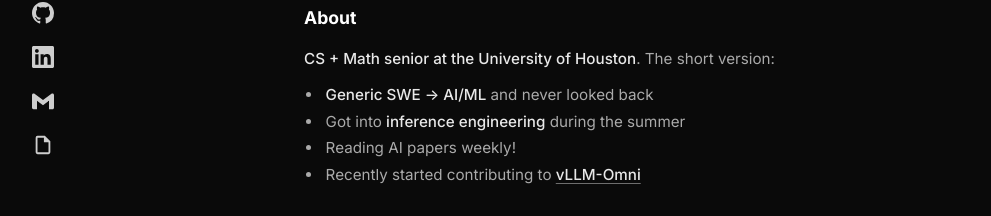
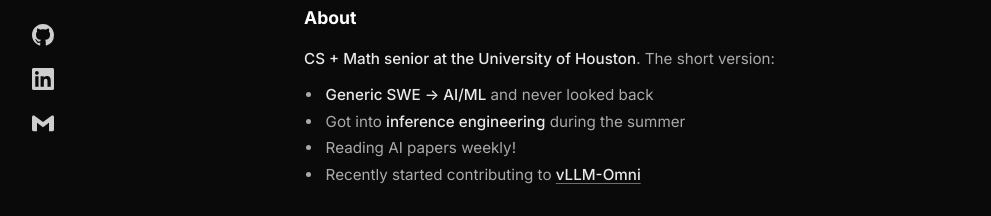
Before and after one commit to armaanamatya/portfolio-site, a React (Vite) app: page / in a window 1280 px wide. Shown: the part 321-537 px from the top of the page, without its empty margins (8-999 px from the left). Built offline with nearby package versions, Linux system fonts and the light colour scheme.

Commit message:
Remove remaining Autonomize bullets and the resume from the site

```diff
--- a/src/App.tsx
+++ b/src/App.tsx
@@ -1,15 +1,12 @@
-import { useState } from 'react'
 import './App.css'
 import ExperienceCard from './components/ExperienceCard'
 import Education from './components/Education'
 import Skills from './components/Skills'
 import ProjectSlider from './components/ProjectSlider'
-import ResumeViewer from './components/ResumeViewer'
 import { useScrollReveal } from './hooks/useScrollReveal'
 import { revealDelayStyle } from './utils/reveal'
 
 function App() {
-  const [resumeViewerOpen, setResumeViewerOpen] = useState(false)
   useScrollReveal()
 
   return (
@@ -79,10 +76,7 @@
             company="Autonomize AI"
             location="Austin, TX"
             period="May 2026 - Aug 2026"
-            description={[
-              "Integrated a model router into the platform to send pages to smaller, cheaper OCR models",
-              "Shipped a RAG chatbot over 1,000+ policy docs, saving 20+ hours/week at 90%+ accuracy and 2s per question"
-            ]}
+            description={[]}
             techStack={['PyTorch', 'vLLM', 'AWQ', 'GRPO', 'RAG']}
             logoUrl="/logos/autonomizeai_logo.jpg"
             companyUrl="https://autonomize.ai"
@@ -238,24 +232,9 @@
               </svg>
             </a>
           </li>
-          <li className="sidebar-item">
-            <button
-              type="button"
-              className="sidebar-link"
-              title="View Resume"
-              onClick={() => setResumeViewerOpen(true)}
-              data-reveal="sidebar"
-              style={revealDelayStyle(190)}
-            >
-              <svg width="20" height="20" viewBox="0 0 24 24" fill="currentColor" aria-hidden>
-                <path d="M14,2H6A2,2 0 0,0 4,4V20A2,2 0 0,0 6,22H18A2,2 0 0,0 20,20V8L14,2M18,20H6V4H13V9H18V20Z"/>
-              </svg>
-            </button>
-          </li>
         </ul>
       </nav>
 
-      <ResumeViewer isOpen={resumeViewerOpen} onClose={() => setResumeViewerOpen(false)} />
       <div className="bottom-fade"></div>
     </div>
   )
```
Also changed, not shown: 1 other file (tests, documents, lock files or other folders).
